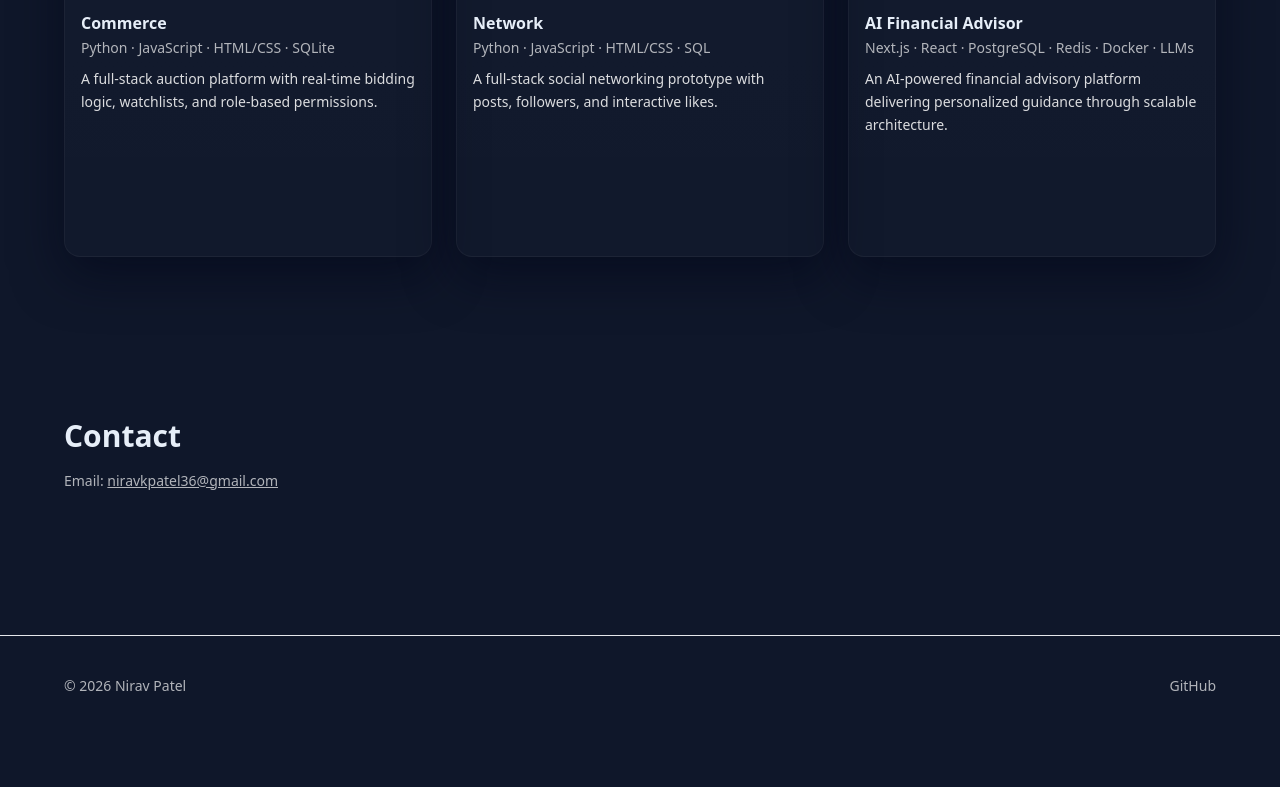
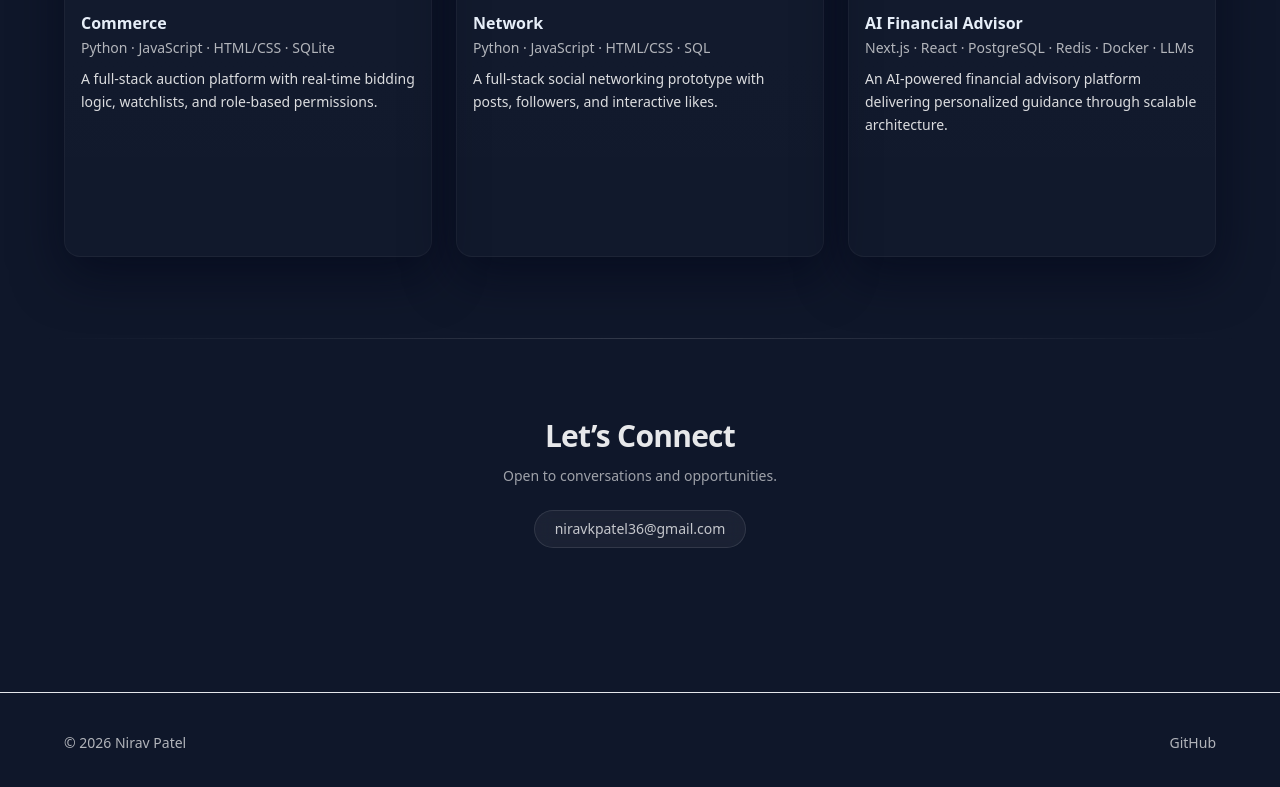
Before and after one commit to niravkpatel36/Portfolio, a React (Vite) app: page / in a window 1280 px wide. Shown: the part 2507-3294 px from the top of the page. Before the commit the page ends 3243 px from the top, so only its background shows below. Built offline with nearby package versions, Linux system fonts and the light colour scheme.

Commit message:
Update Connect Section

```diff
--- a/src/App.jsx
+++ b/src/App.jsx
@@ -24,11 +24,42 @@ export default function App(){
         <Experience />
         <Projects />
 
-        <section id="contact" className="max-w-6xl mx-auto px-6 py-20">
-          <h2 className="text-3xl font-bold">Contact</h2>
-          <p className="subtle mt-4">
-            Email: <a className="underline" href="mailto:niravkpatel36@gmail.com">niravkpatel36@gmail.com</a>
+        <section
+        id="contact"
+        className="relative max-w-6xl mx-auto px-6 py-20 text-center"
+        >
+
+          {/* structural divider */}
+          <div
+          aria-hidden
+          className="absolute inset-x-0 top-0 h-px bg-gradient-to-r from-transparent via-white/15 to-transparent"
+          />
+
+          <h2 className="text-2xl md:text-3xl font-semibold tracking-tight text-white/90">
+          Let’s Connect
+          </h2>
+
+          <p className="mt-3 text-sm text-white/60">
+          Open to conversations and opportunities.
           </p>
+
+          <div className="mt-6">
+            <a
+            href="mailto:niravkpatel36@gmail.com"
+            className="
+            inline-flex items-center
+            rounded-full px-5 py-2
+            text-sm font-normal
+            text-white/75
+            bg-white/5 backdrop-blur
+            border border-white/10
+            hover:bg-white/10 hover:text-white/90
+            transition-all duration-300
+            "
+            >
+              niravkpatel36@gmail.com
+            </a>
+          </div>
         </section>
 
         <Footer />
```
